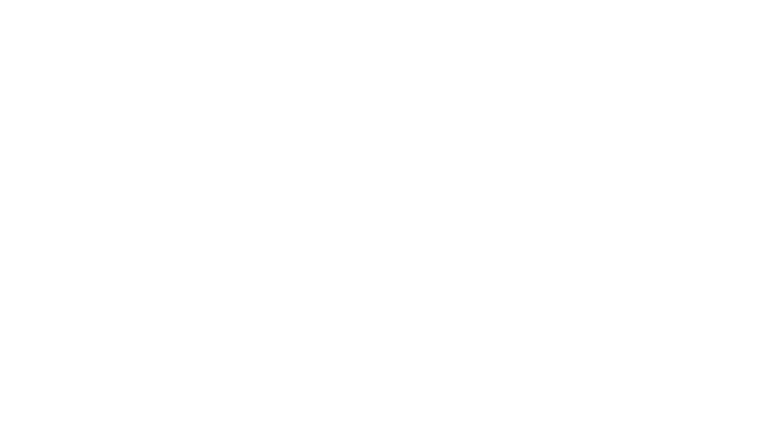
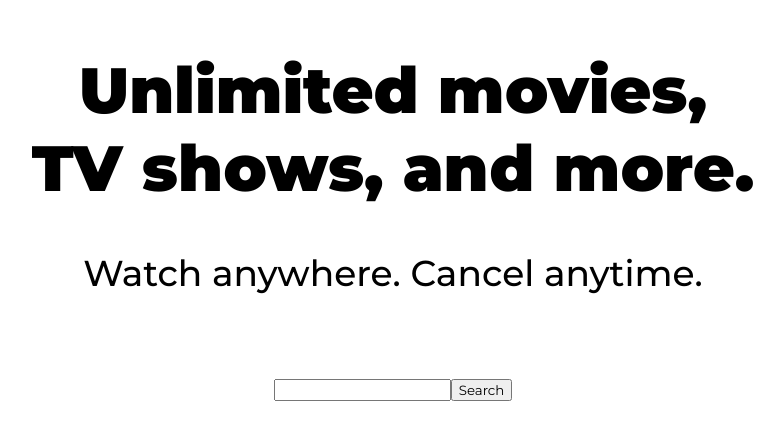
Before and after one commit to pharmman/films_project, a React (Create React App) app: page / in a window 1280 px wide. Shown: the part 149-588 px from the top of the page, without its empty margins (247-1031 px from the left). Built offline with nearby package versions, Linux system fonts and the light colour scheme.

Commit message:
SearchPage

```diff
--- a/package.json
+++ b/package.json
@@ -12,6 +12,7 @@
     "@types/react-dom": "^17.0.0",
     "@types/react-redux": "^7.1.16",
     "@types/react-router-dom": "^5.1.7",
+    "@types/styled-components": "^5.1.9",
     "node-sass": "4.14.1",
     "react": "^17.0.2",
     "react-dom": "^17.0.2",
--- a/src/App.css
+++ b/src/App.css
@@ -1,6 +1,5 @@
 *, ::after, ::before {
   box-sizing: border-box;
-  color: #eee;
   font-family: Montserrat, sans-serif;
 }
 
--- a/src/App.tsx
+++ b/src/App.tsx
@@ -1,12 +1,13 @@
-import React from 'react';
-import './App.css';
+import React from 'react'
+import './App.css'
+import {SearchPage} from './components/features/SearchPage/SearchPage'
 
 function App() {
-  return (
-    <div className="App">
-
-    </div>
-  );
+    return (
+        <div>
+            <SearchPage/>
+        </div>
+    )
 }
 
-export default App;
+export default App
--- /dev/null
+++ b/src/common/scss/mixins.scss
@@ -0,0 +1,13 @@
+@mixin container() {
+  width: 80%;
+  height: 100%;
+  margin: 0 auto;
+}
+
+@mixin flex($direction, $justifyContent, $alignItems, $wrap) {
+  display: flex;
+  flex-direction: $direction;
+  justify-content: $justifyContent;
+  align-items: $alignItems;
+  flex-wrap: $wrap;
+}
--- /dev/null
+++ b/src/components/features/SearchPage/SearchPage.module.scss
@@ -0,0 +1,10 @@
+@import '../../../common/scss/mixins';
+
+.searchPage {
+  height: 100vh;
+}
+
+.container {
+  @include container();
+  @include flex(column, flex-start, center, wrap);
+}
--- /dev/null
+++ b/src/components/features/SearchPage/SearchPage.tsx
@@ -0,0 +1,40 @@
+import styled from 'styled-components'
+import styles from './SearchPage.module.scss'
+
+const Title = styled.h1`
+  font-size: 64px;
+  font-style: normal;
+  font-weight: 900;
+  line-height: 78px;
+  text-align: center;
+  max-width: 728px;
+  margin: 200px 0 40px 0;
+`
+
+const SecondTitle = styled.h3`
+  font-size: 36px;
+  font-weight: 500;
+  line-height: 52px;
+  letter-spacing: 0;
+  margin: 0;
+`
+
+const Form = styled.form`
+margin: 80px 0 20px ;
+`
+
+
+export const SearchPage = () => {
+    return (
+        <div className={styles.searchPage}>
+            <div className={styles.container}>
+                <Title>Unlimited movies, TV shows, and more.</Title>
+                <SecondTitle>Watch anywhere. Cancel anytime.</SecondTitle>
+                <Form>
+                    <input type="text"/>
+                    <button>Search</button>
+                </Form>
+            </div>
+        </div>
+    )
+}
```
Also changed, not shown: 1 other file (tests, documents, lock files or other folders).
